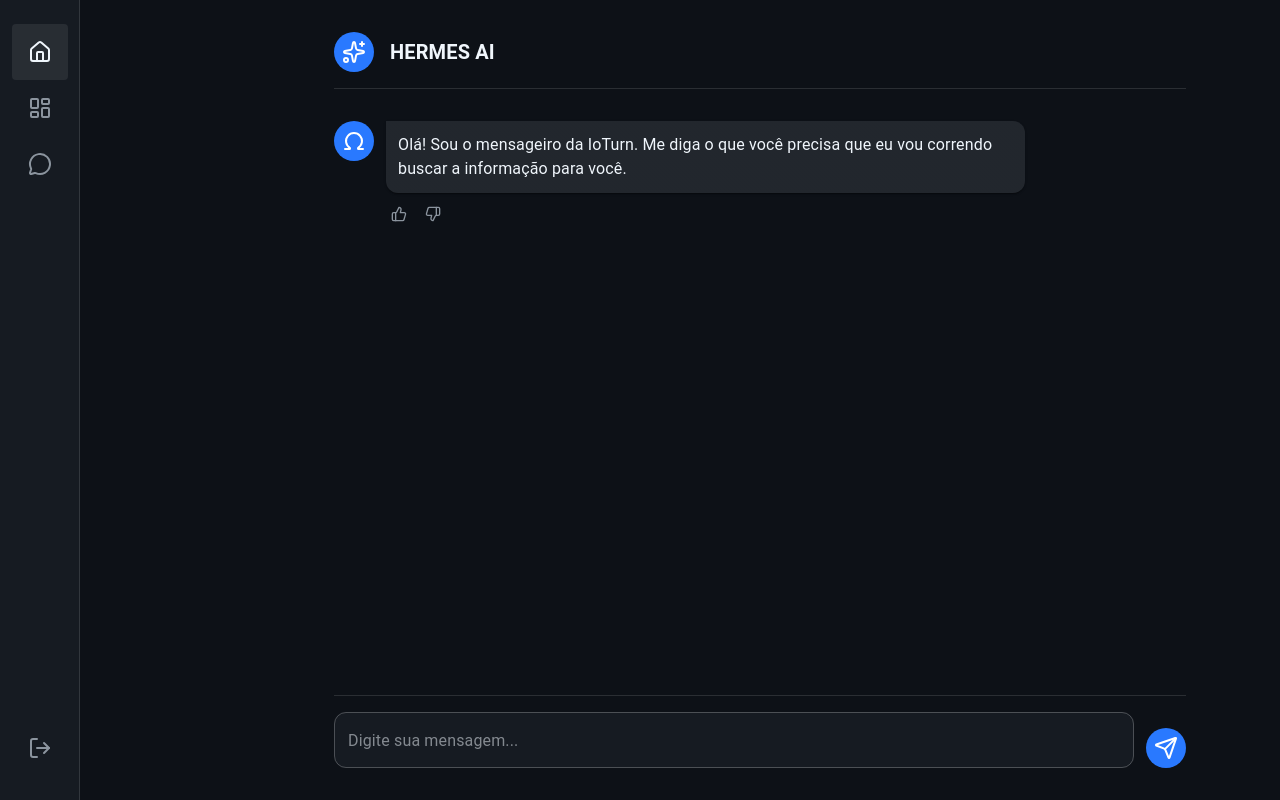
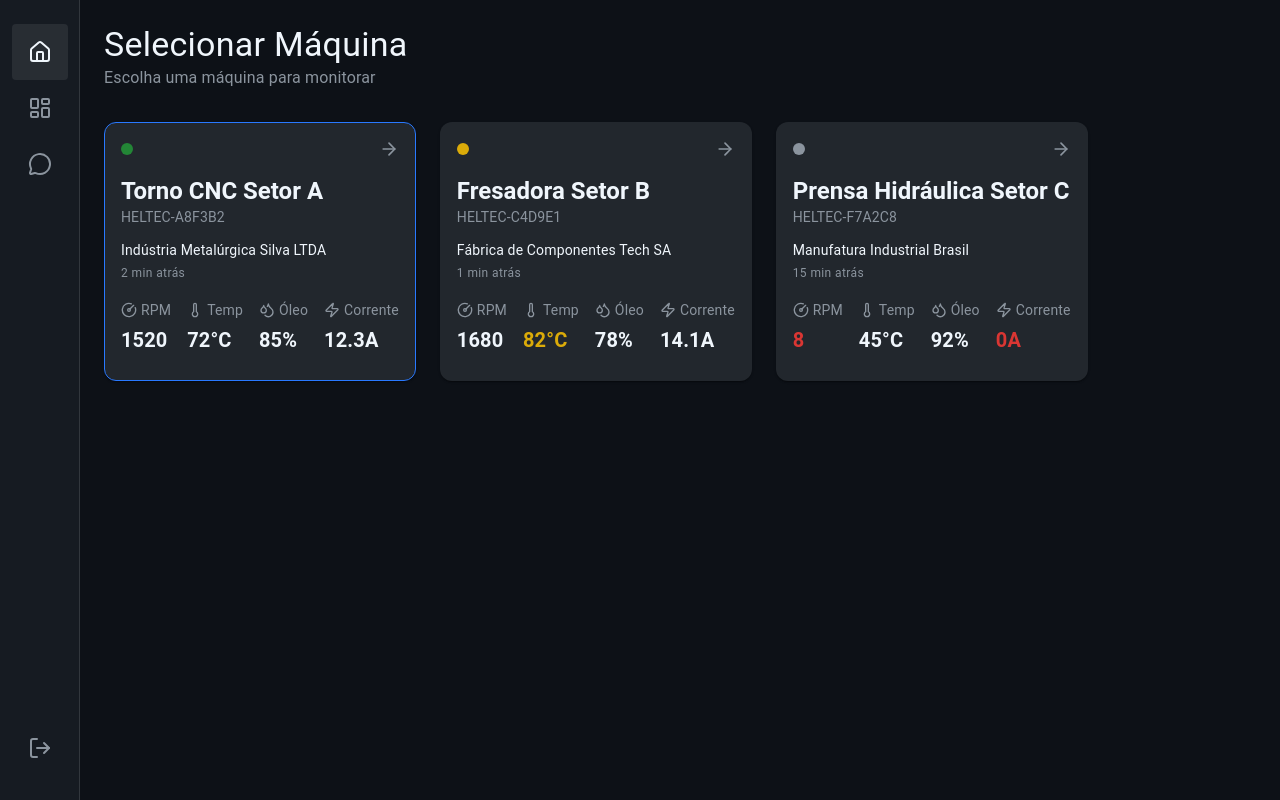
Before and after one commit to SENAISP-Unid601-Projetos/IoTurn, a React (Vite) app in the folder IoturnPage/: page / in a window 1280 px wide. Built offline with nearby package versions, Linux system fonts and the light colour scheme; data requests are answered from the project's data file.

Commit message:
Removendo_TxT

```diff
--- a/IoturnPage/src/App.jsx
+++ b/IoturnPage/src/App.jsx
@@ -1,11 +1,12 @@
 import React from "react";
 import { Routes, Route } from 'react-router-dom';
 import Chat from "./pages/Chat";
+import DashboardSelector from "./pages/Dashbord/DashboardSelector";
 
 function App() {
   return (
     <Routes>
-      <Route path="/" element={<Chat />} />
+      <Route path="/" element={<DashboardSelector/>} />
     </Routes>
   );
 }
--- a/IoturnPage/src/pages/Dashbord/DashboardSelector.jsx
+++ b/IoturnPage/src/pages/Dashbord/DashboardSelector.jsx
@@ -2,7 +2,7 @@ import React, { useState, useEffect } from 'react';
 import Sidebar from '../../components/Sidebar';
 import Box from '@mui/material/Box';
 import Typography from '@mui/material/Typography';
-import MachineCard from '../../components/MachineCards';
+import MachineCard from '../../components/MachineCard';
 import CircularProgress from '@mui/material/CircularProgress';
 import Alert from '@mui/material/Alert';
 import { fetchAllMachineData } from '../../services/machineService';
```
Also changed, not shown: IoturnPage/src/components/MachineCard.jsx (renamed from IoturnPage/src/components/MachineCards.jsx), IoturnPage/src/pages/Dashbord/link.txt (deleted).
